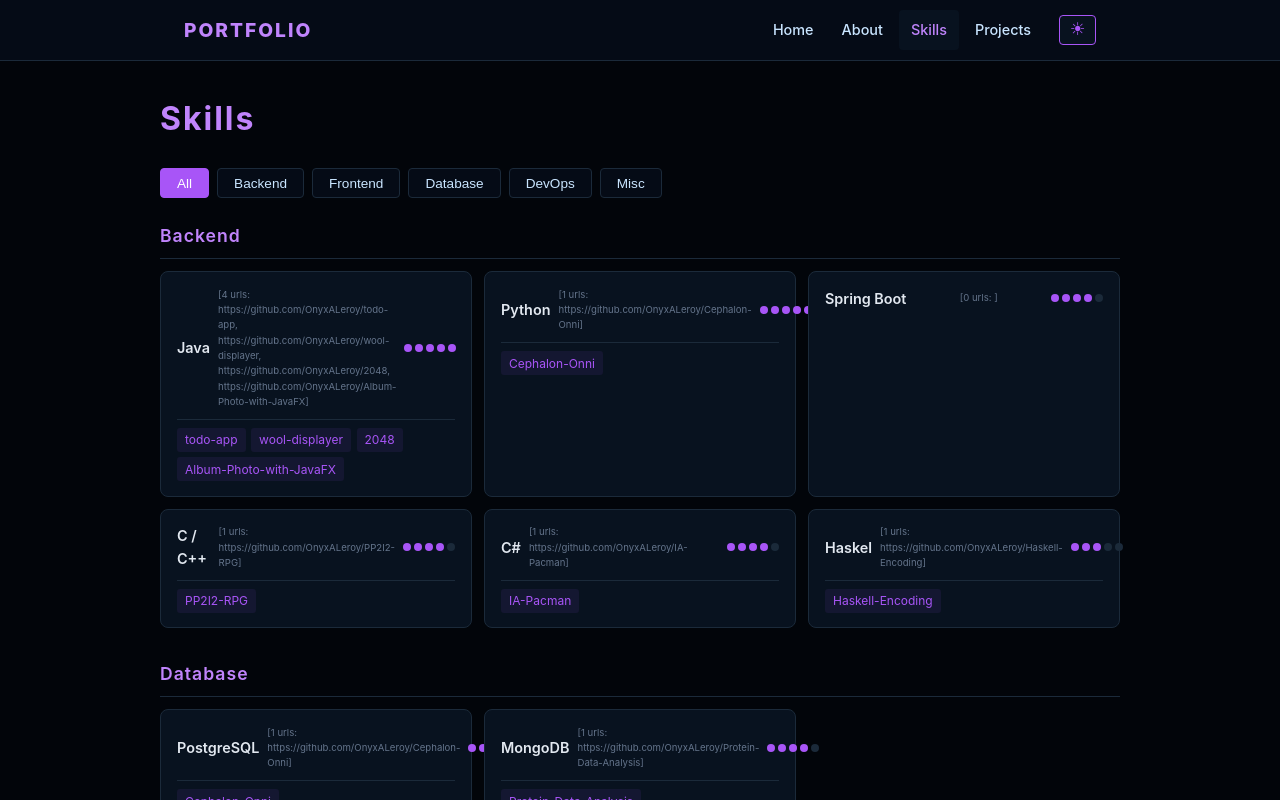
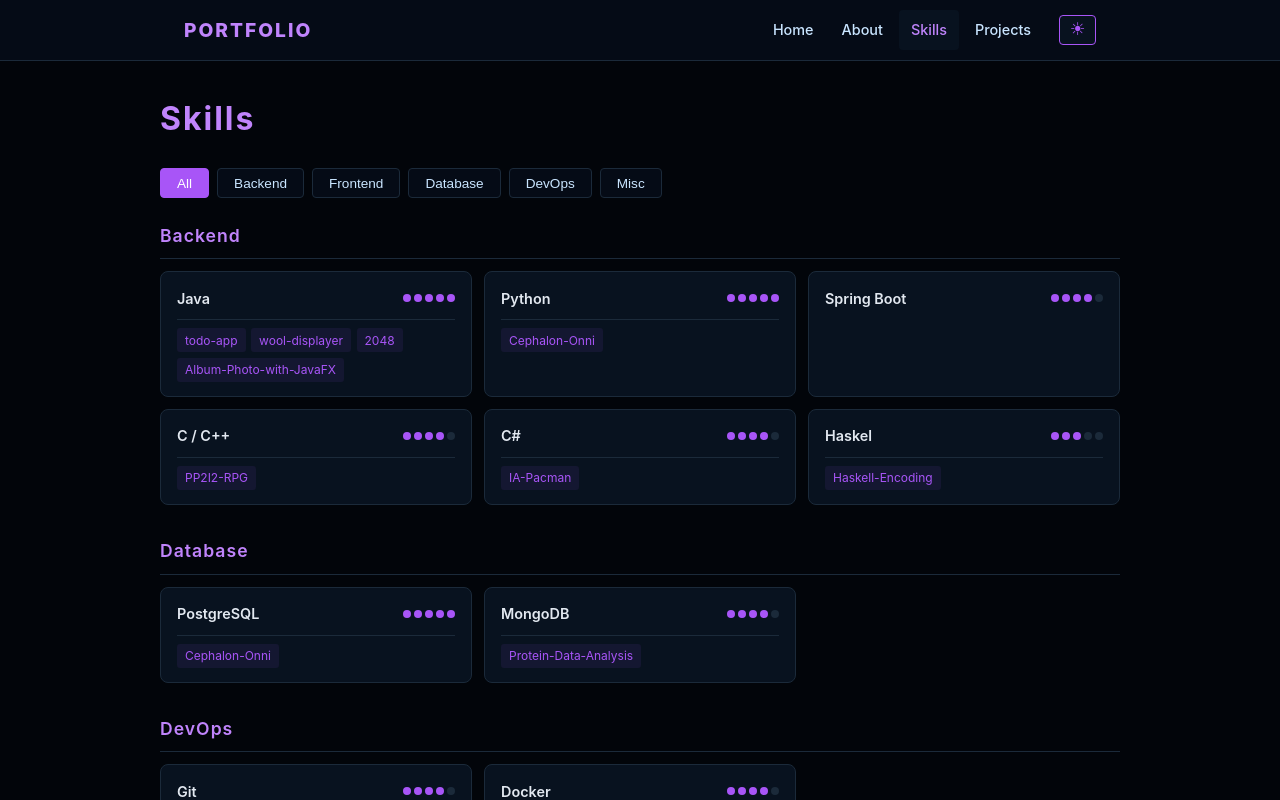
Before and after one commit to OnyxALeroy/OnyxALeroy.github.io, a Vue app in the folder frontend/portfolio/: page /skills in a window 1280 px wide. Shown: the top 800 px of the page. Built offline with nearby package versions, Linux system fonts and the light colour scheme.

Commit message:
[CHORE] Removing debug

```diff
--- a/frontend/package.json
+++ b/frontend/package.json
@@ -8,7 +8,6 @@
     "portfolio"
   ],
   "dependencies": {
-    "playwright": "^1.61.1",
     "vue": "^3.5.39"
   }
 }
--- a/frontend/portfolio/src/pages/Skills.vue
+++ b/frontend/portfolio/src/pages/Skills.vue
@@ -76,7 +76,6 @@ function dotCount(proficiency: number): number {
             >
               <div class="skill-card__head">
                 <span class="skill-card__name">{{ skill.name }}</span>
-                <span style="font-size:0.6rem;color:var(--text-dim)">[{{ skill.githubUrls.length }} urls: {{ skill.githubUrls.join(', ') }}]</span>
                 <div class="skill-dots">
                   <span
                     v-for="i in 5"
```
Also changed, not shown: 1 other file (tests, documents, lock files or other folders).
